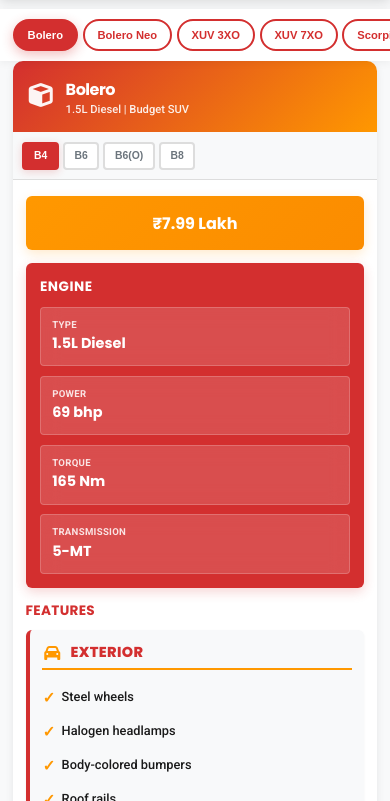
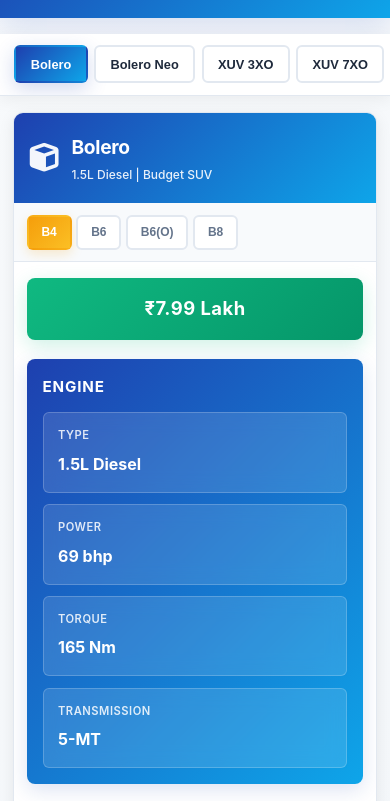
Before and after one commit to webTune1/car, a plain HTML site: page index.html in a window 390 px wide. Shown: the part 91-892 px from the top of the page. Drawn offline with Linux system fonts and the light colour scheme.

Commit message:
Refactor CSS styles and variables for improved design
Updated CSS variables and styles for various elements to enhance design consistency and responsiveness.

```diff
--- a/css/style.css
+++ b/css/style.css
@@ -5,58 +5,64 @@
 }
 
 :root {
-    --primary: #d32f2f;
-    --secondary: #ff9800;
-    --dark: #0a0e27;
-    --light: #f8f9fa;
+    --primary: #1e40af;
+    --secondary: #0ea5e9;
+    --accent: #f59e0b;
+    --success: #10b981;
+    --dark: #0f172a;
+    --light: #f8fafc;
     --card: #ffffff;
-    --text: #1a1a1a;
-    --gray: #6c757d;
+    --text: #1e293b;
+    --text-light: #64748b;
+    --border: #e2e8f0;
 }
 
 body {
-    font-family: 'Roboto', sans-serif;
-    background: var(--light);
+    font-family: -apple-system, BlinkMacSystemFont, 'Segoe UI', 'Inter', 'Roboto', sans-serif;
+    background: linear-gradient(135deg, #f8fafc 0%, #f1f5f9 100%);
     color: var(--text);
     overflow-x: hidden;
+    line-height: 1.6;
 }
 
 /* ===== HEADER ===== */
 header {
-    background: linear-gradient(135deg, var(--primary) 0%, #b71c1c 100%);
+    background: linear-gradient(135deg, var(--primary) 0%, var(--secondary) 100%);
     color: white;
-    padding: 1.5rem 1.2rem;
+    padding: 2rem 1.5rem;
     text-align: center;
-    box-shadow: 0 4px 12px rgba(0,0,0,0.15);
-    margin-bottom: 1rem;
+    box-shadow: 0 10px 30px rgba(30, 64, 175, 0.15);
+    margin-bottom: 1.5rem;
 }
 
 header h1 {
-    font-family: 'Poppins', sans-serif;
-    font-size: 1.6rem;
+    font-family: 'Inter', -apple-system, sans-serif;
+    font-size: 2.2rem;
     font-weight: 800;
-    margin-bottom: 0.3rem;
-    letter-spacing: -0.5px;
+    margin-bottom: 0.5rem;
+    letter-spacing: -0.8px;
 }
 
 header p {
-    font-size: 0.85rem;
-    opacity: 0.9;
+    font-size: 1rem;
+    opacity: 0.95;
     font-weight: 500;
+    letter-spacing: 0.3px;
 }
 
 /* ===== TAB NAVIGATION ===== */
 .tab-nav {
     display: flex;
-    gap: 0.5rem;
-    padding: 0.8rem 1rem;
+    gap: 0.6rem;
+    padding: 1rem 1.5rem;
     background: white;
     overflow-x: auto;
-    box-shadow: 0 2px 8px rgba(0,0,0,0.05);
+    box-shadow: 0 4px 16px rgba(0, 0, 0, 0.06);
     position: sticky;
     top: 0;
     z-index: 100;
     scrollbar-width: none;
+    border-bottom: 1px solid var(--border);
 }
 
 .tab-nav::-webkit-scrollbar {
@@ -65,36 +71,35 @@
 
 .tab-btn {
     background: white;
-    border: 2px solid var(--primary);
-    color: var(--primary);
-    padding: 0.6rem 1rem;
-    border-radius: 50px;
+    border: 2px solid var(--border);
+    color: var(--text);
+    padding: 0.75rem 1.2rem;
+    border-radius: 8px;
     font-weight: 600;
-    font-size: 0.75rem;
+    font-size: 0.9rem;
     cursor: pointer;
     white-space: nowrap;
-    transition: 0.3s ease;
+    transition: all 0.3s cubic-bezier(0.4, 0, 0.2, 1);
     flex-shrink: 0;
 }
 
 .tab-btn:hover {
-    box-shadow: 0 2px 8px rgba(211, 47, 47, 0.2);
+    border-color: var(--secondary);
+    color: var(--secondary);
+    box-shadow: 0 4px 12px rgba(14, 165, 233, 0.15);
     transform: translateY(-2px);
 }
 
 .tab-btn.active {
-    background: var(--primary);
+    background: linear-gradient(135deg, var(--primary) 0%, var(--secondary) 100%);
     color: white;
-    box-shadow: 0 4px 12px rgba(211, 47, 47, 0.3);
-}
-
-.tab-btn:active {
-    transform: scale(0.95);
+    border-color: transparent;
+    box-shadow: 0 6px 20px rgba(30, 64, 175, 0.2);
 }
 
 /* ===== CONTAINER ===== */
 .container {
-    padding: 0 1rem 2rem 1rem;
+    padding: 1.5rem;
     max-width: 100%;
 }
 
@@ -102,10 +107,11 @@
 .model-card {
     background: var(--card);
     border-radius: 12px;
-    margin-bottom: 1.2rem;
+    margin-bottom: 1.5rem;
     overflow: hidden;
-    box-shadow: 0 2px 8px rgba(0,0,0,0.08);
-    animation: slideIn 0.4s ease;
+    box-shadow: 0 4px 16px rgba(0, 0, 0, 0.08);
+    animation: slideIn 0.4s cubic-bezier(0.4, 0, 0.2, 1);
+    border: 1px solid var(--border);
 }
 
 @keyframes slideIn {
@@ -122,27 +128,27 @@
 .model-header {
     background: linear-gradient(135deg, var(--primary) 0%, var(--secondary) 100%);
     color: white;
-    padding: 1.2rem 1.5rem;
+    padding: 1.8rem 1.5rem;
     display: flex;
     align-items: center;
-    gap: 1rem;
+    gap: 1.2rem;
 }
 
 .model-icon {
-    font-size: 2rem;
+    font-size: 2.5rem;
     opacity: 0.95;
 }
 
 .model-title h2 {
-    font-family: 'Poppins', sans-serif;
-    font-size: 1.3rem;
+    font-family: 'Inter', -apple-system, sans-serif;
+    font-size: 1.6rem;
     font-weight: 700;
-    margin-bottom: 0.2rem;
-    letter-spacing: -0.5px;
+    margin-bottom: 0.3rem;
+    letter-spacing: -0.3px;
 }
 
 .model-title p {
-    font-size: 0.75rem;
+    font-size: 0.9rem;
     opacity: 0.9;
     font-weight: 500;
 }
@@ -150,12 +156,13 @@
 /* ===== VARIANT TABS ===== */
 .variant-tabs {
     display: flex;
-    gap: 0.4rem;
-    padding: 0.8rem;
-    background: #f8f9fa;
-    border-bottom: 1px solid #ddd;
+    gap: 0.6rem;
+    padding: 1rem 1.5rem;
+    background: var(--light);
+    border-bottom: 1px solid var(--border);
     overflow-x: auto;
     scrollbar-width: none;
+    flex-wrap: wrap;
 }
 
 .variant-tabs::-webkit-scrollbar {
@@ -164,33 +171,34 @@
 
 .variant-tab {
     background: white;
-    border: 2px solid #ddd;
-    color: var(--gray);
-    padding: 0.5rem 0.9rem;
-    border-radius: 6px;
+    border: 2px solid var(--border);
+    color: var(--text-light);
+    padding: 0.65rem 1rem;
+    border-radius: 8px;
     font-weight: 600;
-    font-size: 0.8rem;
+    font-size: 0.85rem;
     cursor: pointer;
     white-space: nowrap;
-    transition: 0.2s ease;
+    transition: all 0.3s cubic-bezier(0.4, 0, 0.2, 1);
     flex-shrink: 0;
 }
 
 .variant-tab:hover {
-    border-color: var(--primary);
-    color: var(--primary);
+    border-color: var(--accent);
+    color: var(--accent);
+    background: rgba(245, 158, 11, 0.05);
 }
 
 .variant-tab.active {
-    background: var(--primary);
+    background: linear-gradient(135deg, var(--accent) 0%, #fbbf24 100%);
     color: white;
-    border-color: var(--primary);
-    box-shadow: 0 2px 8px rgba(211, 47, 47, 0.2);
+    border-color: transparent;
+    box-shadow: 0 4px 12px rgba(245, 158, 11, 0.2);
 }
 
 /* ===== VARIANT CONTENT ===== */
 .variant-content {
-    padding: 1.2rem;
+    padding: 1.5rem;
     display: none;
 }
 
@@ -210,77 +218,78 @@
 
 /* ===== PRICE BOX ===== */
 .price-box {
-    background: linear-gradient(135deg, var(--secondary) 0%, #fb8c00 100%);
+    background: linear-gradient(135deg, var(--success) 0%, #059669 100%);
     color: white;
-    padding: 1rem;
-    border-radius: 8px;
+    padding: 1.2rem;
+    border-radius: 10px;
     text-align: center;
-    margin-bottom: 1rem;
-    font-family: 'Poppins', sans-serif;
+    margin-bottom: 1.5rem;
+    font-family: 'Inter', -apple-system, sans-serif;
     font-weight: 700;
-    font-size: 1.1rem;
-    box-shadow: 0 4px 12px rgba(255, 152, 0, 0.2);
+    font-size: 1.3rem;
+    box-shadow: 0 6px 20px rgba(16, 185, 129, 0.2);
+    letter-spacing: 0.5px;
 }
 
 /* ===== ENGINE BOX ===== */
 .engine-box {
-    background: linear-gradient(135deg, var(--primary) 0%, #d32f2f 100%);
+    background: linear-gradient(135deg, var(--primary) 0%, var(--secondary) 100%);
     color: white;
-    padding: 1rem;
-    border-radius: 8px;
-    margin-bottom: 1rem;
-    box-shadow: 0 4px 12px rgba(211, 47, 47, 0.2);
+    padding: 1.2rem;
+    border-radius: 10px;
+    margin-bottom: 1.5rem;
+    box-shadow: 0 6px 20px rgba(30, 64, 175, 0.15);
 }
 
 .engine-box h4 {
-    font-family: 'Poppins', sans-serif;
-    font-size: 0.9rem;
+    font-family: 'Inter', -apple-system, sans-serif;
+    font-size: 1rem;
     font-weight: 700;
-    margin-bottom: 0.8rem;
+    margin-bottom: 1rem;
     text-transform: uppercase;
-    letter-spacing: 0.5px;
+    letter-spacing: 0.8px;
 }
 
 .engine-specs {
     display: grid;
     grid-template-columns: 1fr 1fr;
-    gap: 0.8rem;
+    gap: 1rem;
 }
 
 .spec-item {
-    background: rgba(255, 255, 255, 0.15);
-    padding: 0.8rem;
-    border-radius: 6px;
+    background: rgba(255, 255, 255, 0.12);
+    padding: 1rem;
+    border-radius: 8px;
     border: 1px solid rgba(255, 255, 255, 0.2);
     backdrop-filter: blur(10px);
 }
 
 .spec-item label {
     display: block;
-    font-size: 0.65rem;
+    font-size: 0.75rem;
     opacity: 0.85;
-    margin-bottom: 0.3rem;
+    margin-bottom: 0.5rem;
     text-transform: uppercase;
-    letter-spacing: 0.3px;
+    letter-spacing: 0.5px;
     font-weight: 600;
 }
 
 .spec-item value {
     display: block;
-    font-size: 1rem;
+    font-size: 1.1rem;
     font-weight: 700;
-    font-family: 'Poppins', sans-serif;
+    font-family: 'Inter', -apple-system, sans-serif;
 }
 
 /* ===== FEATURES SECTION ===== */
 .features-header {
-    font-family: 'Poppins', sans-serif;
-    font-size: 0.9rem;
+    font-family: 'Inter', -apple-system, sans-serif;
+    font-size: 1.1rem;
     font-weight: 700;
     color: var(--primary);
-    margin: 1rem 0 0.8rem 0;
+    margin: 1.5rem 0 1rem 0;
     text-transform: uppercase;
-    letter-spacing: 0.5px;
+    letter-spacing: 0.6px;
 }
 
 .features-section {
@@ -288,42 +297,43 @@
 }
 
 .feature-group {
-    background: #f8f9fa;
-    border-left: 5px solid var(--primary);
-    border-radius: 8px;
-    padding: 1rem;
+    background: white;
+    border-left: 5px solid var(--accent);
+    border-radius: 10px;
+    padding: 1.2rem;
     margin-bottom: 1rem;
-    box-shadow: 0 2px 4px rgba(0,0,0,0.05);
-    transition: all 0.2s ease;
+    box-shadow: 0 2px 8px rgba(0, 0, 0, 0.05);
+    transition: all 0.3s cubic-bezier(0.4, 0, 0.2, 1);
+    border: 1px solid var(--border);
 }
 
 .feature-group:hover {
-    box-shadow: 0 4px 8px rgba(0,0,0,0.1);
-    background: #f0f0f0;
+    box-shadow: 0 8px 24px rgba(0, 0, 0, 0.1);
     transform: translateY(-2px);
+    border-left-color: var(--primary);
 }
 
 /* ===== FEATURE CATEGORY TITLE (MAIN STYLING) ===== */
 .feature-group h5 {
-    font-family: 'Poppins', sans-serif;
-    font-size: 1rem;
-    font-weight: 800;
+    font-family: 'Inter', -apple-system, sans-serif;
+    font-size: 1.05rem;
+    font-weight: 700;
     color: var(--primary);
-    margin-bottom: 0.8rem;
+    margin-bottom: 1rem;
     display: flex;
     align-items: center;
-    gap: 0.6rem;
+    gap: 0.8rem;
     text-transform: uppercase;
-    letter-spacing: 0.5px;
-    line-height: 1.4;
-    padding-bottom: 0.5rem;
-    border-bottom: 2px solid var(--secondary);
+    letter-spacing: 0.6px;
+    line-height: 1.5;
+    padding-bottom: 0.8rem;
+    border-bottom: 2.5px solid var(--accent);
 }
 
 .feature-group h5 i {
-    font-size: 1.1rem;
-    color: var(--secondary);
-    min-width: 24px;
+    font-size: 1.3rem;
+    color: var(--accent);
+    min-width: 28px;
     display: flex;
     align-items: center;
     justify-content: center;
@@ -334,13 +344,13 @@
 }
 
 .feature-group li {
-    padding: 0.6rem 0;
-    font-size: 0.85rem;
+    padding: 0.75rem 0;
+    font-size: 0.95rem;
     color: var(--text);
-    padding-left: 1.5rem;
+    padding-left: 1.8rem;
     position: relative;
     font-weight: 500;
-    line-height: 1.5;
+    line-height: 1.6;
 }
 
 .feature-group li:last-child {
@@ -351,9 +361,9 @@
     content: '✓';
     position: absolute;
     left: 0;
-    color: var(--secondary);
+    color: var(--success);
     font-weight: 800;
-    font-size: 1rem;
+    font-size: 1.1rem;
     display: flex;
     align-items: center;
     justify-content: center;
@@ -361,30 +371,31 @@
 
 /* ===== DIVIDER ===== */
 .divider {
-    height: 6px;
-    background: linear-gradient(90deg, transparent, var(--primary), transparent);
-    margin: 1.5rem 0;
-    border-radius: 3px;
+    height: 1px;
+    background: linear-gradient(90deg, transparent, var(--border), transparent);
+    margin: 2rem 0;
+    border-radius: 1px;
 }
 
 /* ===== FOOTER ===== */
 footer {
-    background: var(--dark);
+    background: linear-gradient(135deg, var(--dark) 0%, #1e293b 100%);
     color: white;
     text-align: center;
-    padding: 1.5rem 1rem;
-    margin-top: 2rem;
-    font-size: 0.75rem;
+    padding: 2rem 1.5rem;
+    margin-top: 2.5rem;
+    font-size: 0.85rem;
 }
 
 footer p {
-    margin: 0.3rem 0;
+    margin: 0.5rem 0;
     opacity: 0.9;
     font-weight: 500;
 }
 
 footer strong {
     font-weight: 700;
+    color: var(--accent);
 }
 
 /* ===== HIDDEN CLASS ===== */
@@ -399,26 +410,139 @@
 }
 
 ::-webkit-scrollbar-track {
-    background: #f1f1f1;
+    background: #f1f5f9;
 }
 
 ::-webkit-scrollbar-thumb {
-    background: var(--primary);
+    background: var(--secondary);
     border-radius: 4px;
 }
 
 ::-webkit-scrollbar-thumb:hover {
-    background: #b71c1c;
+    background: var(--primary);
 }
 
-/* ===== RESPONSIVE DESIGN ===== */
+/* ===== TABLET RESPONSIVE (768px) ===== */
 @media (max-width: 768px) {
+    header {
+        padding: 1.5rem 1.2rem;
+        margin-bottom: 1.2rem;
+    }
+
     header h1 {
-        font-size: 1.5rem;
+        font-size: 1.8rem;
+    }
+
+    header p {
+        font-size: 0.9rem;
+    }
+
+    .tab-nav {
+        padding: 0.8rem 1rem;
+        gap: 0.4rem;
+    }
+
+    .tab-btn {
+        padding: 0.65rem 1rem;
+        font-size: 0.85rem;
     }
 
     .model-header {
-        padding: 1rem;
+        padding: 1.5rem 1.2rem;
+        gap: 1rem;
+    }
+
+    .model-icon {
+        font-size: 2rem;
+    }
+
+    .model-title h2 {
+        font-size: 1.3rem;
+    }
+
+    .model-title p {
+        font-size: 0.8rem;
+    }
+
+    .variant-tabs {
+        padding: 0.8rem 1rem;
+    }
+
+    .variant-tab {
+        padding: 0.6rem 0.9rem;
+        font-size: 0.8rem;
+    }
+
+    .variant-content {
+        padding: 1.2rem;
+    }
+
+    .engine-specs {
+        grid-template-columns: 1fr;
+        gap: 0.8rem;
+    }
+
+    .feature-group h5 {
+        font-size: 1rem;
+    }
+
+    .feature-group li {
+        font-size: 0.9rem;
+    }
+
+    .container {
+        padding: 1.2rem;
+    }
+}
+
+/* ===== MOBILE RESPONSIVE (480px) ===== */
+@media (max-width: 480px) {
+    * {
+        margin: 0;
+        padding: 0;
+        box-sizing: border-box;
+    }
+
+    body {
+        font-size: 15px;
+    }
+
+    header {
+        padding: 1.3rem 1rem;
+        margin-bottom: 1rem;
+    }
+
+    header h1 {
+        font-size: 1.6rem;
+        margin-bottom: 0.3rem;
+    }
+
+    header p {
+        font-size: 0.85rem;
+    }
+
+    .tab-nav {
+        padding: 0.7rem 0.9rem;
+        gap: 0.4rem;
+    }
+
+    .tab-btn {
+        padding: 0.6rem 0.9rem;
+        font-size: 0.8rem;
+        border-radius: 6px;
+    }
+
+    .container {
+        padding: 1rem 0.8rem 1.2rem 0.8rem;
+    }
+
+    .model-card {
+        margin-bottom: 1.2rem;
+        border-radius: 10px;
+    }
+
+    .model-header {
+        padding: 1.2rem 1rem;
         gap: 0.8rem;
     }
 
@@ -427,120 +551,23 @@
     }
 
     .model-title h2 {
-        font-size: 1.1rem;
+        font-size: 1.2rem;
+        margin-bottom: 0.15rem;
     }
 
     .model-title p {
-        font-size: 0.7rem;
-    }
-
-    .engine-specs {
-        grid-template-columns: 1fr;
+        font-size: 0.75rem;
     }
 
     .variant-tabs {
-        padding: 0.6rem;
+        padding: 0.7rem 0.8rem;
         gap: 0.3rem;
     }
 
     .variant-tab {
-        padding: 0.4rem 0.7rem;
-        font-size: 0.7rem;
-    }
-
-    .feature-group h5 {
-        font-size: 0.95rem;
-        gap: 0.4rem;
-    }
-
-    .feature-group h5 i {
-        font-size: 1rem;
-    }
-
-    .feature-group li {
-        font-size: 0.8rem;
-        padding: 0.5rem 0;
-        padding-left: 1.3rem;
-    }
-
-    .feature-group {
-        padding: 0.9rem;
-        margin-bottom: 0.8rem;
-    }
-}
-
-@media (max-width: 480px) {
-    * {
-        margin: 0;
-        padding: 0;
-        box-sizing: border-box;
-    }
-
-    body {
-        font-size: 14px;
-    }
-
-    header {
-        padding: 1.2rem 1rem;
-        margin-bottom: 0.8rem;
-    }
-
-    header h1 {
-        font-size: 1.3rem;
-        margin-bottom: 0.2rem;
-    }
-
-    header p {
-        font-size: 0.8rem;
-    }
-
-    .tab-nav {
-        padding: 0.6rem 0.8rem;
-        gap: 0.3rem;
-    }
-
-    .tab-btn {
-        padding: 0.5rem 0.8rem;
-        font-size: 0.7rem;
-        border-radius: 40px;
-    }
-
-    .container {
-        padding: 0 0.8rem 1.5rem 0.8rem;
-    }
-
-    .model-card {
-        margin-bottom: 1rem;
-        border-radius: 10px;
-    }
-
-    .model-header {
-        padding: 1rem 1rem;
-        gap: 0.8rem;
-    }
-
-    .model-icon {
-        font-size: 1.5rem;
-    }
-
-    .model-title h2 {
-        font-size: 1rem;
-        margin-bottom: 0.1rem;
-    }
-
-    .model-title p {
-        font-size: 0.7rem;
-    }
-
-    .variant-tabs {
-        padding: 0.6rem 0.6rem;
-        gap: 0.25rem;
-    }
-
-    .variant-tab {
-        padding: 0.4rem 0.6rem;
-        font-size: 0.65rem;
-        border-radius: 4px;
+        padding: 0.55rem 0.8rem;
+        font-size: 0.75rem;
+        border-radius: 6px;
     }
 
     .variant-content {
@@ -548,86 +575,90 @@
     }
 
     .price-box {
-        padding: 0.9rem;
-        font-size: 1rem;
-        border-radius: 6px;
-        margin-bottom: 0.8rem;
+        padding: 1rem;
+        font-size: 1.15rem;
+        border-radius: 8px;
+        margin-bottom: 1.2rem;
     }
 
     .engine-box {
-        padding: 0.9rem;
-        border-radius: 6px;
-        margin-bottom: 0.8rem;
+        padding: 1rem;
+        border-radius: 8px;
+        margin-bottom: 1.2rem;
     }
 
     .engine-box h4 {
-        font-size: 0.85rem;
-        margin-bottom: 0.6rem;
+        font-size: 0.95rem;
+        margin-bottom: 0.8rem;
     }
 
     .engine-specs {
         grid-template-columns: 1fr;
-        gap: 0.6rem;
+        gap: 0.7rem;
     }
 
     .spec-item {
-        padding: 0.7rem;
-        border-radius: 4px;
+        padding: 0.9rem;
+        border-radius: 6px;
     }
 
     .spec-item label {
-        font-size: 0.6rem;
-        margin-bottom: 0.2rem;
+        font-size: 0.7rem;
+        margin-bottom: 0.4rem;
     }
 
     .spec-item value {
-        font-size: 0.9rem;
+        font-size: 1rem;
     }
 
     .features-header {
-        font-size: 0.85rem;
-        margin: 0.8rem 0 0.6rem 0;
-        letter-spacing: 0.3px;
+        font-size: 1rem;
+        margin: 1.2rem 0 0.8rem 0;
+        letter-spacing: 0.4px;
     }
 
     .features-section {
         margin-bottom: 0.8rem;
     }
 
+    /* ===== MOBILE FEATURE GROUP ===== */
     .feature-group {
-        background: #f8f9fa;
-        border-left: 4px solid var(--primary);
-        border-radius: 6px;
-        padding: 0.8rem;
-        margin-bottom: 0.7rem;
-        box-shadow: 0 1px 3px rgba(0,0,0,0.05);
+        background: white;
+        border-left: 5px solid var(--accent);
+        border-radius: 8px;
+        padding: 1rem;
+        margin-bottom: 0.9rem;
+        box-shadow: 0 2px 8px rgba(0, 0, 0, 0.05);
+        transition: all 0.3s cubic-bezier(0.4, 0, 0.2, 1);
+        border: 1px solid var(--border);
     }
 
     .feature-group:hover {
-        box-shadow: 0 3px 6px rgba(0,0,0,0.08);
+        box-shadow: 0 6px 16px rgba(0, 0, 0, 0.08);
+        transform: translateY(-2px);
     }
 
     /* ===== MOBILE FEATURE TITLE ===== */
     .feature-group h5 {
-        font-family: 'Poppins', sans-serif;
-        font-size: 0.9rem;
-        font-weight: 800;
+        font-family: 'Inter', -apple-system, sans-serif;
+        font-size: 0.95rem;
+        font-weight: 700;
         color: var(--primary);
-        margin-bottom: 0.6rem;
+        margin-bottom: 0.8rem;
         display: flex;
         align-items: center;
-        gap: 0.5rem;
+        gap: 0.6rem;
         text-transform: uppercase;
-        letter-spacing: 0.4px;
-        line-height: 1.3;
-        padding-bottom: 0.4rem;
-        border-bottom: 2px solid var(--secondary);
+        letter-spacing: 0.5px;
+        line-height: 1.4;
+        padding-bottom: 0.7rem;
+        border-bottom: 2.5px solid var(--accent);
     }
 
     .feature-group h5 i {
-        font-size: 1rem;
-        color: var(--secondary);
-        min-width: 20px;
+        font-size: 1.2rem;
+        color: var(--accent);
+        min-width: 24px;
     }
 
     .feature-group ul {
@@ -635,61 +666,69 @@
     }
 
     .feature-group li {
-        padding: 0.5rem 0;
-        font-size: 0.8rem;
+        padding: 0.6rem 0;
+        font-size: 0.9rem;
         color: var(--text);
-        padding-left: 1.2rem;
+        padding-left: 1.6rem;
         position: relative;
         font-weight: 500;
-        line-height: 1.4;
+        line-height: 1.5;
     }
 
     .feature-group li::before {
         content: '✓';
         position: absolute;
         left: 0;
-        color: var(--secondary);
+        color: var(--success);
         font-weight: 800;
-        font-size: 0.95rem;
+        font-size: 1rem;
     }
 
     .divider {
-        height: 4px;
-        margin: 1rem 0;
-        border-radius: 2px;
+        height: 1px;
+        margin: 1.5rem 0;
     }
 
     footer {
-        padding: 1.2rem 0.8rem;
+        padding: 1.5rem 1rem;
         margin-top: 1.5rem;
-        font-size: 0.7rem;
+        font-size: 0.8rem;
     }
 
     footer p {
-        margin: 0.2rem 0;
+        margin: 0.3rem 0;
     }
 }
 
+/* ===== EXTRA SMALL DEVICES (360px) ===== */
 @media (max-width: 360px) {
     header h1 {
-        font-size: 1.1rem;
+        font-size: 1.4rem;
+    }
+
+    header p {
+        font-size: 0.75rem;
     }
 
     .tab-btn {
-        font-size: 0.65rem;
-        padding: 0.4rem 0.6rem;
+        font-size: 0.7rem;
+        padding: 0.5rem 0.7rem;
     }
 
     .model-title h2 {
+        font-size: 1rem;
+    }
+
+    .feature-group h5 {
         font-size: 0.9rem;
     }
 
-    .feature-group h5 {
+    .feature-group li {
         font-size: 0.85rem;
+        padding-left: 1.4rem;
     }
 
-    .feature-group li {
-        font-size: 0.75rem;
-        padding-left: 1rem;
+    .price-box {
+        font-size: 1rem;
     }
-}
+        }
```
